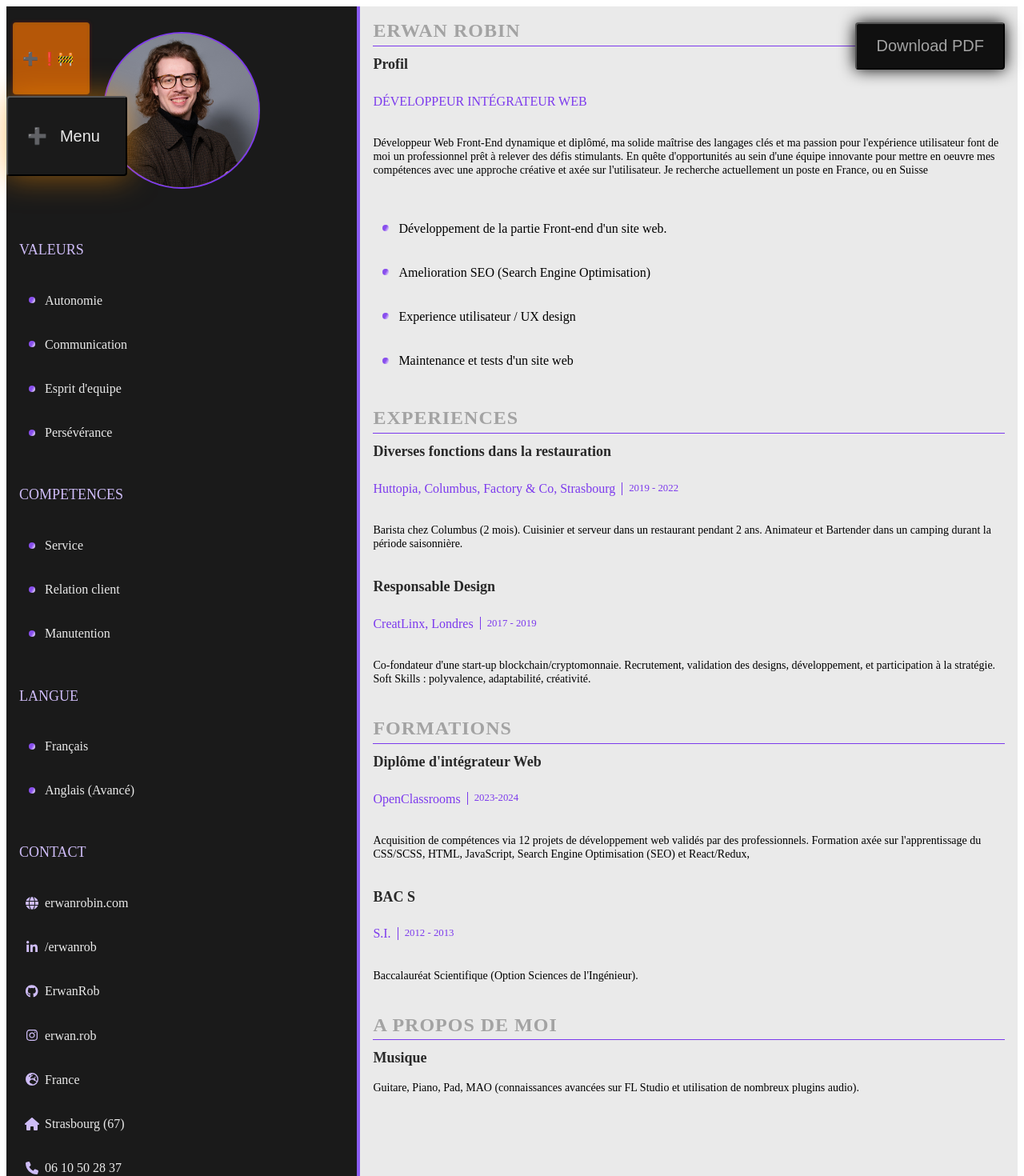
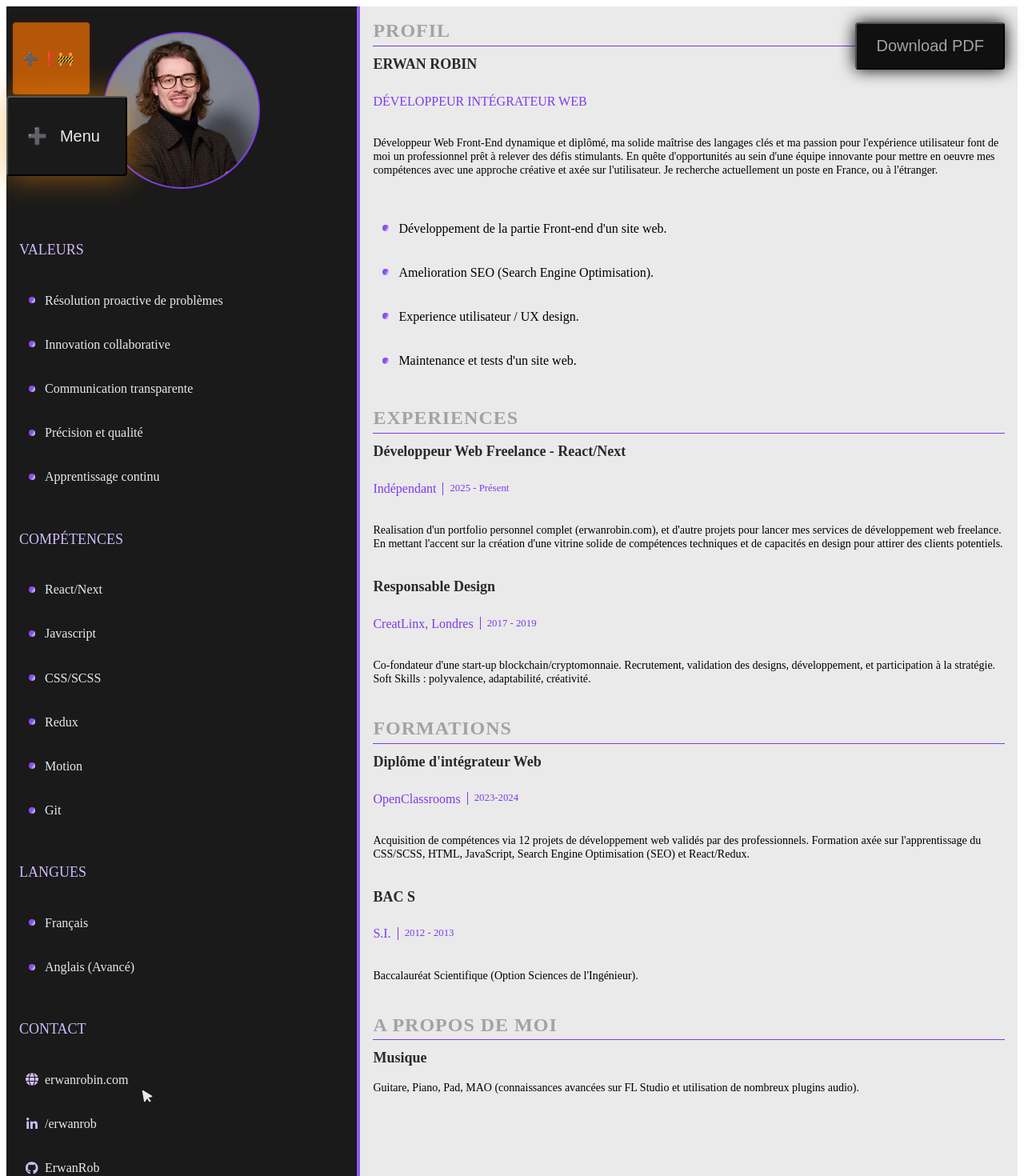
Before and after one commit to ErwanRob/pocket-cv, a React (Vite) app: page /cv/fr/frontEnd in a window 1280 px wide. Shown: the top 1470 px of the page at 80% size. Built offline with nearby package versions, Linux system fonts and the light colour scheme; the HTML template or start-up script is replaced by a standard one.

Commit message:
feat: enhance CV content with updated job titles and skills; add SitePointer component for portfolio links

```diff
--- a/public/data/fr/frontEnd.json
+++ b/public/data/fr/frontEnd.json
@@ -14,7 +14,7 @@
           "id": "study2",
           "title": "Diplôme d'intégrateur Web",
           "subtitle": "OpenClassrooms",
-          "text": "Acquisition de compétences via 12 projets de développement web validés par des professionnels. Formation axée sur l'apprentissage du CSS/SCSS, HTML, JavaScript, Search Engine Optimisation (SEO) et React/Redux, ",
+          "text": "Acquisition de compétences via 12 projets de développement web validés par des professionnels. Formation axée sur l'apprentissage du CSS/SCSS, HTML, JavaScript, Search Engine Optimisation (SEO) et React/Redux.",
           "date": "2023-2024"
         },
         {
@@ -38,10 +38,10 @@
         },
         {
           "id": "exp2",
-          "title": "Diverses fonctions dans la restauration",
-          "subtitle": "Huttopia, Columbus, Factory & Co, Strasbourg",
-          "text": "Barista chez Columbus (2 mois). Cuisinier et serveur dans un restaurant pendant 2 ans. Animateur et Bartender dans un camping durant la période saisonnière.",
-          "date": "2019 - 2022"
+          "title": "Développeur Web Freelance - React/Next",
+          "subtitle": "Indépendant",
+          "text": "Realisation d'un portfolio personnel complet (erwanrobin.com), et d'autre projets pour lancer mes services de développement web freelance. En mettant l'accent sur la création d'une vitrine solide de compétences techniques et de capacités en design pour attirer des clients potentiels.",
+          "date": "2025 - Présent"
         },
         {
           "id": "exp3",
@@ -63,13 +63,13 @@
       ]
     },
     "Profil": {
-      "blockTitle": "ERWAN ROBIN",
+      "blockTitle": "Profil",
       "items": [
         {
           "id": "prof1",
-          "title": "Profil",
+          "title": "ERWAN ROBIN",
           "subtitle": "DÉVELOPPEUR INTÉGRATEUR WEB",
-          "text": "Développeur Web Front-End dynamique et diplômé, ma solide maîtrise des langages clés et ma passion pour l'expérience utilisateur font de moi un professionnel prêt à relever des défis stimulants. En quête d'opportunités au sein d'une équipe innovante pour mettre en oeuvre mes compétences avec une approche créative et axée sur l'utilisateur. Je recherche actuellement un poste en France, ou en Suisse"
+          "text": "Développeur Web Front-End dynamique et diplômé, ma solide maîtrise des langages clés et ma passion pour l'expérience utilisateur font de moi un professionnel prêt à relever des défis stimulants. En quête d'opportunités au sein d'une équipe innovante pour mettre en oeuvre mes compétences avec une approche créative et axée sur l'utilisateur. Je recherche actuellement un poste en France, ou à l'étranger."
         }
       ]
     }
@@ -84,15 +84,15 @@
         },
         {
           "id": "sh2",
-          "text": "Amelioration SEO (Search Engine Optimisation)"
+          "text": "Amelioration SEO (Search Engine Optimisation)."
         },
         {
           "id": "sh3",
-          "text": "Experience utilisateur / UX design"
+          "text": "Experience utilisateur / UX design."
         },
         {
           "id": "sh4",
-          "text": "Maintenance et tests d'un site web"
+          "text": "Maintenance et tests d'un site web."
         }
       ]
     },
@@ -102,7 +102,8 @@
         {
           "id": "cf0",
           "icon": "faGlobe",
-          "text": "erwanrobin.com"
+          "text": "erwanrobin.com",
+          "type": "portfolio"
         },
         {
           "id": "cf1",
@@ -166,41 +167,57 @@
       "items": [
         {
           "id": "val1",
-          "text": "Autonomie"
+          "text": "Résolution proactive de problèmes"
         },
         {
           "id": "val2",
-          "text": "Communication"
+          "text": "Innovation collaborative"
         },
         {
           "id": "val3",
-          "text": "Esprit d'equipe"
+          "text": "Communication transparente"
         },
         {
           "id": "val4",
-          "text": "Persévérance"
+          "text": "Précision et qualité"
+        },
+        {
+          "id": "val5",
+          "text": "Apprentissage continu"
         }
       ]
     },
     "Skills": {
-      "blockTitle": "Competences",
+      "blockTitle": "Compétences",
       "items": [
         {
           "id": "sk1",
-          "text": "Service"
+          "text": "React/Next"
         },
         {
           "id": "sk2",
-          "text": "Relation client"
+          "text": "Javascript"
         },
         {
           "id": "sk3",
-          "text": "Manutention"
+          "text": "CSS/SCSS"
+        },
+        {
+          "id": "sk4",
+          "text": "Redux"
+        },
+        {
+          "id": "sk5",
+          "text": "Motion"
+        },
+        {
+          "id": "sk6",
+          "text": "Git"
         }
       ]
     },
     "Language": {
-      "blockTitle": "Langue",
+      "blockTitle": "Langues",
       "items": [
         {
           "id": "lang1",
--- a/src/components/Items/ItemsList/ItemsList.jsx
+++ b/src/components/Items/ItemsList/ItemsList.jsx
@@ -1,6 +1,7 @@
 import React from "react";
 import styles from "./ItemsList.module.scss";
 import PropTypes from "prop-types";
+import SitePointer from "../SitePointer";
 import { FontAwesomeIcon } from "@fortawesome/react-fontawesome";
 
 import { faEnvelope } from "@fortawesome/free-solid-svg-icons";
@@ -93,6 +94,7 @@ const ItemsList = ({
             <p className={styles[`itemsList${layoutId}__container__item__txt`]}>
               {item.text}
             </p>
+            {item.type ? item.type === "portfolio" && <SitePointer /> : null}
           </div>
         ))}
       </div>
--- /dev/null
+++ b/src/components/Items/SitePointer.jsx
@@ -0,0 +1,17 @@
+import React from "react";
+import styles from "./SitePointer.module.scss";
+import { FontAwesomeIcon } from "@fortawesome/react-fontawesome";
+import { faArrowPointer } from "@fortawesome/free-solid-svg-icons";
+
+const SitePointer = () => {
+  return (
+    <div className={styles.sitePointer}>
+      <FontAwesomeIcon
+        icon={faArrowPointer}
+        className={styles["sitePointer__icon"]}
+      />
+    </div>
+  );
+};
+
+export default SitePointer;
--- /dev/null
+++ b/src/components/Items/SitePointer.module.scss
@@ -0,0 +1,18 @@
+@use "../../styles/abstracts" as abs;
+
+.sitePointer {
+  display: flex;
+  justify-content: flex-start;
+  align-items: flex-end;
+  width: 1.5rem;
+  height: 100%;
+  margin: 0 0 -0.375rem 0.5rem;
+  z-index: 10;
+  transform: rotate(-10deg);
+  background-color: transparent;
+
+  &__icon {
+    font-size: 1.125rem;
+    color: abs.$light-grey;
+  }
+}
```
Also changed, not shown: public/data/en/frontEnd.json (+8 -6 lines).
